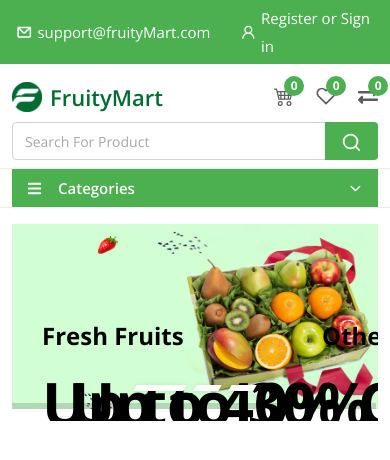
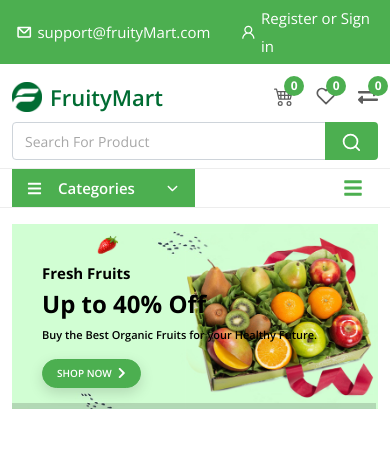
Before and after one commit to shahnewaz171/FruityMart, a React (Create React App) app: page / in a window 390 px wide. Shown: the top 460 px of the page. Built offline with nearby package versions, Linux system fonts and the light colour scheme.

Commit message:
updated responsiveness

```diff
--- a/src/components/Home/Header/Header.css
+++ b/src/components/Home/Header/Header.css
@@ -246,12 +246,7 @@
         margin-right: 10px;
     }
 }
-@media screen and (min-width: 768px) {
-    .main-header .search-box input{
-        padding: 10px 18px;
-    }
-}
-@media only screen and (max-width: 767px) {
+@media screen and (max-width: 991px) {
     .top-header .hide{
         display: none !important;
     }
@@ -259,7 +254,11 @@
         display: none;
     }
 }
-
+@media screen and (min-width: 768px) {
+    .main-header .search-box input{
+        padding: 10px 18px;
+    }
+}
 @media screen and (max-width: 575px) {
     .main-header{
         margin: .5rem 0;
--- a/src/components/Home/MainBanner/MainBanner.css
+++ b/src/components/Home/MainBanner/MainBanner.css
@@ -97,9 +97,82 @@
     color: #4CAF50;
 }
 
+.header-banner .slide:before {
+    content: "";
+    position: absolute;
+    bottom: 0;
+    left: 0;
+    width: 100%;
+    height: 40%;
+    background: linear-gradient(transparent, black);
+}
 
+
+/* Media Query styles */
+@media only screen and (min-width: 992px) and (max-width: 1199px){
+    .header-banner .banner3-margin{
+        margin-left: 14.5rem !important;
+    }
+}
 @media only screen and (max-width: 991px){
     .header-banner .header-banner-slider img{
         height: auto;
     }
 }
+@media only screen and (min-width: 768px) and (max-width: 991px){
+    .header-banner-description h2{
+        font-size: 42px !important;
+    }
+    .header-banner .banner3-margin{
+        margin-left: 16.5rem !important;
+    }
+}
+@media only screen and (max-width: 767px) {
+    .header-banner-description h2{
+        font-size: 32px !important;
+    }
+    .header-banner-description h4{
+        font-size: 15px !important;
+    }
+    .header-banner .header-banner-description{
+        top: 40px;
+    }
+    .header-banner .banner3-margin{
+        margin-left: 10rem;
+        top: 40px;
+    }
+    .header-banner .hShop-btn, .header-banner .hShop-btn svg{
+        font-size: 12px;
+    }
+    .header-banner .header-banner-description p{
+        font-size: 13px;
+    }
+    .categories-menu-inner > ul > li > ul.category-mega-menu{
+        left: 0% !important;
+    }
+}
+@media only screen and (max-width: 500px) {
+    .header-banner .banner3-margin{
+        margin-left: 7.5rem !important;
+    }
+    .header-banner-description h2{
+        font-size: 24px !important;
+    }
+    .header-banner .header-banner-description p{
+        font-size: 11px;
+    }
+    .header-banner .slick-dots{
+        display: none !important;
+    }
+    .header-banner .header-banner-description .hShop-btn{
+        padding: 6px 14px;
+        font-size:10px;
+    }
+    .header-banner .banner3-margin{
+        margin-left: 3rem !important;
+        top: 34px;
+    }
+}
+@media only screen and (max-width: 400px) {
+
+}
--- a/src/components/Home/MainBanner/MainBanner.js
+++ b/src/components/Home/MainBanner/MainBanner.js
@@ -12,8 +12,8 @@ import './MainBanner.css';
 const MainBanner = () => {
     const settings = {
         dots: true,
-        infinite: true,
-        autoplay: true,
+        // infinite: true,
+        // autoplay: true,
         autoplaySpeed: 6000,
         slidesToShow: 1,
         slidesToScroll: 1
@@ -29,30 +29,30 @@ const MainBanner = () => {
                             <Slider {...settings}>
                                 <div>
                                     <div className="header-banner-description banner-margin">
-                                        <h4 className="fw-bold mb-3">Fresh Fruits</h4>
-                                        <h2 className="fw-bold mb-3">Up to 40% Off</h2>
+                                        <h4 className="fw-bold mb-sm-3">Fresh Fruits</h4>
+                                        <h2 className="fw-bold mb-sm-3">Up to 40% Off</h2>
                                         <p>Buy the Best Organic Fruits for your Healthy Future.</p>
-                                        <Link to="/a" className="btn mt-3 text-uppercase hShop-btn">Shop now <FontAwesomeIcon icon={faChevronRight} className="ms-1" /></Link>
+                                        <Link to="/a" className="btn mt-sm-3 text-uppercase hShop-btn">Shop now <FontAwesomeIcon icon={faChevronRight} className="ms-1" /></Link>
                                     </div>
                                     <img src={localImages.bannerImg1} alt="banner1" />
                                     <div className="slider-progress a1" />
                                 </div>
                                 <div>
                                     <div className="header-banner-description banner-margin">
-                                        <h4 className="fw-bold mb-3">Sessional Fruits</h4>
-                                        <h2 className="fw-bold mb-3">Up to 20% Off</h2>
+                                        <h4 className="fw-bold mb-sm-3">Sessional Fruits</h4>
+                                        <h2 className="fw-bold mb-sm-3">Up to 20% Off</h2>
                                         <p>Buy the Best Organic Fruits for your Healthy Future.</p>
-                                        <Link to="/a" className="btn mt-3 text-uppercase hShop-btn">Shop now <FontAwesomeIcon icon={faChevronRight} className="ms-1" /></Link>
+                                        <Link to="/a" className="btn mt-sm-3 text-uppercase hShop-btn">Shop now <FontAwesomeIcon icon={faChevronRight} className="ms-1" /></Link>
                                     </div>
                                     <img src={localImages.bannerImg2} alt="banner2" />
                                     <div className="slider-progress a1" />
                                 </div>
                                 <div>
                                     <div className="header-banner-description banner3-margin">
-                                        <h4 className="fw-bold mb-3">Others Fruits</h4>
-                                        <h2 className="fw-bold mb-3">Up to 30% Off</h2>
+                                        <h4 className="fw-bold mb-sm-3">Others Fruits</h4>
+                                        <h2 className="fw-bold mb-sm-3">Up to 30% Off</h2>
                                         <p>Buy the Best Organic Fruits for your Healthy Future.</p>
-                                        <Link to="/a" className="btn mt-3 text-uppercase hShop-btn">Shop now <FontAwesomeIcon icon={faChevronRight} className="ms-1" /></Link>
+                                        <Link to="/a" className="btn mt-sm-3 text-uppercase hShop-btn">Shop now <FontAwesomeIcon icon={faChevronRight} className="ms-1" /></Link>
                                     </div>
                                     <img src={localImages.bannerImg3} alt="banner3" />
                                     <div className="slider-progress a1" />
--- a/src/components/Home/MainMenu/MainMenu.css
+++ b/src/components/Home/MainMenu/MainMenu.css
@@ -136,9 +136,9 @@
         position: relative;
         top: -1px!important;
     }
-    .main-nav .nav-header{
+    /* .main-nav .nav-header{
         display: none;
-    }
+    } */
 }
 @media only screen and (max-width: 991px) {
     .main-nav-toggle{
--- a/src/components/Home/MainMenu/MainMenu.js
+++ b/src/components/Home/MainMenu/MainMenu.js
@@ -14,7 +14,7 @@ const MainMenu = () => {
         <div className="mainMenu-area mainMenu-border">
             <Container className="custom-container">
                 <Row className="m-0 align-items-center mainMenu-area-inner">
-                    <Col lg={3} md={6} className="categoryMenu-wrapper categories-menu remove-pad">
+                    <Col lg={3} md={6} className="col-6 categoryMenu-wrapper categories-menu remove-pad">
                         <div className="text-white categories-title active">
                             <h2>
                                 <FaBars className="icon-1" />
@@ -130,7 +130,7 @@ const MainMenu = () => {
                             </ul>
                         </div>
                     </Col>
-                    <Col lg={9} md={6} className="mainMenu-wrapper remove-pad">
+                    <Col lg={9} md={6} className="col-6 mainMenu-wrapper remove-pad">
                         <nav className="main-nav">
                             <div className="full-container">
                                 <div className="nav-header">
```
